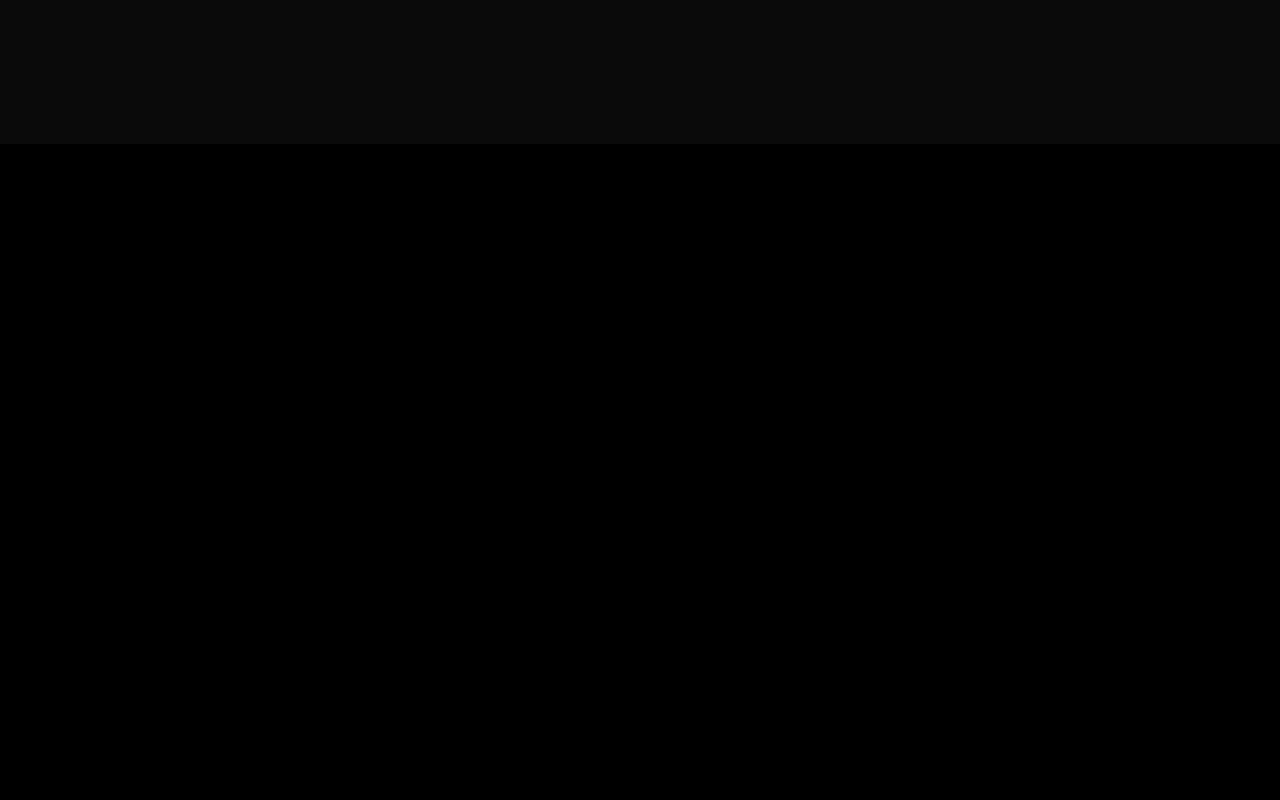
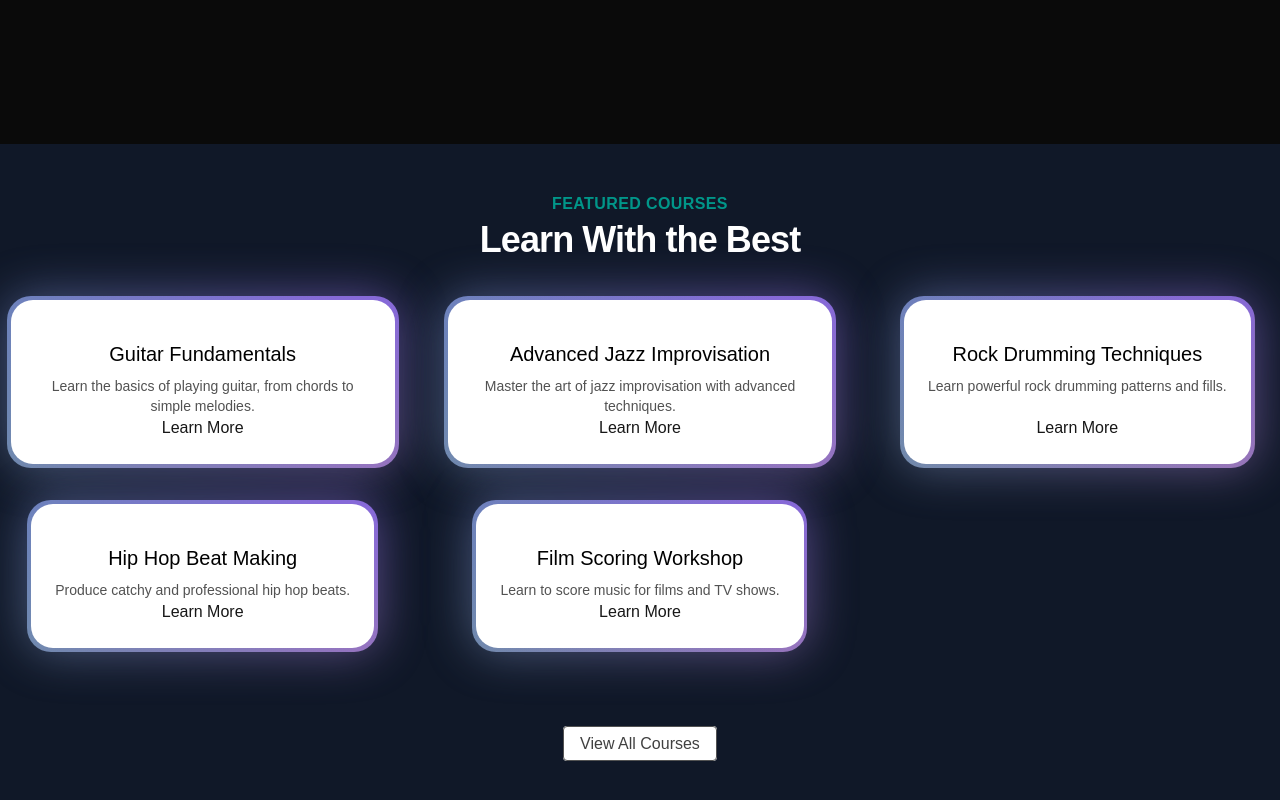
Before and after one commit to palakbanik/create-website-by-nectJS, a Next.js app: page / in a window 1280 px wide. Shown: the part 656-1456 px from the top of the page. Before the commit the page ends 800 px from the top, so only its background shows below. Built offline with nearby package versions, Linux system fonts and the light colour scheme.

Commit message:
adding FeatureSection

```diff
--- a/src/app/page.tsx
+++ b/src/app/page.tsx
@@ -1,3 +1,4 @@
+import FeaturedSection from "@/components/FeaturedCourses";
 import HeroSection from "@/components/HeroSection";
 
 export default function Home() {
@@ -5,6 +6,7 @@
     <>
       <main className="min-h-screen bg-black/[0.96] antialiased bg-grid-white/[0.02]">
         <HeroSection />
+        <FeaturedSection />
       </main>
     </>
   );
--- /dev/null
+++ b/src/components/FeaturedCourses.tsx
@@ -0,0 +1,63 @@
+"use client";
+import courseData from "@/data/music_courses.json";
+import Link from "next/link";
+import { BackgroundGradient } from "@/components/ui/background-gradient";
+interface Course {
+  id: number;
+  title: string;
+  description: string;
+  slug: string;
+  price: string;
+  instructor: string;
+  isFeatured: boolean;
+}
+
+export default function FeaturedSection() {
+  const featuredCourses = courseData.courses.filter(
+    (course: Course) => course.isFeatured
+  );
+
+  return (
+    <>
+      <div className="py-12 bg-gray-900">
+        <div>
+          <div className="text-center">
+            <h2 className="text-base text-teal-600 font-semibold tracking-wide uppercase">
+              FEATURED COURSES
+            </h2>
+            <p className="mt-2 text-3xl leading-8 font-extrabold tracking-tight text-white sm:text-4xl">
+              Learn With the Best
+            </p>
+          </div>
+        </div>
+        <div className="mt-10">
+          <div className="grid grid-cols-1 sm:grid-cols-2 lg:grid-cols-3 gap-8 justify-center">
+            {featuredCourses.map((course: Course) => (
+              <div key={course.id} className="flex justify-center">
+                <BackgroundGradient className="flex flex-col rounded-[22px] bg-white dark:bg-zinc-900 overflow-hidden h-full max-w-sm">
+                  <div className="p-4 sm:p-6 flex flex-col items-center text-center flex-grow ">
+                    <p className="text-lg sm:text-xl text-black mt-4 mb-2 dark:text-neutral-200">
+                      {course.title}
+                    </p>
+                    <p className="text-sm text-neutral-600 dark:text-neutral-400 flex-grow">
+                      {course.description}
+                    </p>
+                    <Link href={`/courses/${course.slug}`}>Learn More</Link>
+                  </div>
+                </BackgroundGradient>
+              </div>
+            ))}
+          </div>
+        </div>
+        <div className="mt-20 text-center">
+          <Link
+            href={"/courses"}
+            className="px-4 py-2 rounded border border-neutral-600 text-neutral-700 bg-white hover:bg-gray-100 transition duration-100"
+          >
+            View All Courses
+          </Link>
+        </div>
+      </div>
+    </>
+  );
+}
--- a/src/components/HeroSection.tsx
+++ b/src/components/HeroSection.tsx
@@ -5,10 +5,10 @@
 export default function HeroSection() {
   return (
     <>
-      <div className="h-auto md:h-[40rem] w-full rounded-full flex flex-col items-center justify-center gap-5 relative overflow-hidden mx-auto py-10 md:py-0 ">
+      <div className="h-auto md:h-screen w-full rounded-full flex flex-col items-center justify-center gap-5 relative overflow-hidden mx-auto py-10 md:py-0 ">
         <div className="p-4 relative z-10 w-full text-center">
           <Spotlight
-            className="-top-50 left-0 md:-top-60 md:left-80"
+            className="-top-70 left-0 md:-top-60 md:left-80"
             fill="white"
           />
           <h1 className=" mt-20 md:mt-0 text-4xl md:text-7xl font-bold bg-clip-text text-transparent bg-gradient-to-b from-neutral-50 to-neutral-400 ">
--- /dev/null
+++ b/src/components/ui/background-gradient.tsx
@@ -0,0 +1,72 @@
+import { cn } from "@/lib/utils";
+import React from "react";
+import { motion } from "motion/react";
+
+export const BackgroundGradient = ({
+  children,
+  className,
+  containerClassName,
+  animate = true,
+}: {
+  children?: React.ReactNode;
+  className?: string;
+  containerClassName?: string;
+  animate?: boolean;
+}) => {
+  const variants = {
+    initial: {
+      backgroundPosition: "0 50%",
+    },
+    animate: {
+      backgroundPosition: ["0, 50%", "100% 50%", "0 50%"],
+    },
+  };
+  return (
+    <div className={cn("relative p-[4px] group", containerClassName)}>
+      <motion.div
+        variants={animate ? variants : undefined}
+        initial={animate ? "initial" : undefined}
+        animate={animate ? "animate" : undefined}
+        transition={
+          animate
+            ? {
+                duration: 5,
+                repeat: Infinity,
+                repeatType: "reverse",
+              }
+            : undefined
+        }
+        style={{
+          backgroundSize: animate ? "400% 400%" : undefined,
+        }}
+        className={cn(
+          "absolute inset-0 rounded-3xl z-[1] opacity-60 group-hover:opacity-100 blur-xl  transition duration-500 will-change-transform",
+          " bg-[radial-gradient(circle_farthest-side_at_0_100%,#00ccb1,transparent),radial-gradient(circle_farthest-side_at_100%_0,#7b61ff,transparent),radial-gradient(circle_farthest-side_at_100%_100%,#ffc414,transparent),radial-gradient(circle_farthest-side_at_0_0,#1ca0fb,#141316)]"
+        )}
+      />
+      <motion.div
+        variants={animate ? variants : undefined}
+        initial={animate ? "initial" : undefined}
+        animate={animate ? "animate" : undefined}
+        transition={
+          animate
+            ? {
+                duration: 5,
+                repeat: Infinity,
+                repeatType: "reverse",
+              }
+            : undefined
+        }
+        style={{
+          backgroundSize: animate ? "400% 400%" : undefined,
+        }}
+        className={cn(
+          "absolute inset-0 rounded-3xl z-[1] will-change-transform",
+          "bg-[radial-gradient(circle_farthest-side_at_0_100%,#00ccb1,transparent),radial-gradient(circle_farthest-side_at_100%_0,#7b61ff,transparent),radial-gradient(circle_farthest-side_at_100%_100%,#ffc414,transparent),radial-gradient(circle_farthest-side_at_0_0,#1ca0fb,#141316)]"
+        )}
+      />
+
+      <div className={cn("relative z-10", className)}>{children}</div>
+    </div>
+  );
+};
--- a/src/data/music_cources.json
+++ /dev/null
@@ -1,54 +0,0 @@
-{
-  "courses": [
-    {
-      "id": 1,
-      "title": "Guitar Fundamentals",
-      "description": "Learn the basics of playing guitar, from chords to simple melodies.",
-      "slug": "guitar-fundamentals",
-      "price": "Beginner",
-      "instructor": "John Mayer",
-      "isFeatured": "Yes",
-      "image": "https://example.com/guitar-course.jpg"
-    },
-    {
-      "id": 2,
-      "title": "Piano for Beginners",
-      "description": "A step-by-step guide to playing piano and reading sheet music.",
-      "slug": "piano-beginners",
-      "price": "Beginner",
-      "instructor": "Yiruma",
-      "isFeatured": "No",
-      "image": "https://example.com/piano-course.jpg"
-    },
-    {
-      "id": 3,
-      "title": "Advanced Jazz Improvisation",
-      "description": "Master the art of jazz improvisation with advanced techniques.",
-      "slug": "jazz-improvisation",
-      "price": "Advanced",
-      "instructor": "Herbie Hancock",
-      "isFeatured": "Yes",
-      "image": "https://example.com/jazz-course.jpg"
-    },
-    {
-      "id": 4,
-      "title": "Electronic Music Production",
-      "description": "Learn to produce electronic music using modern software and tools.",
-      "slug": "electronic-music",
-      "price": "Intermediate",
-      "instructor": "Deadmau5",
-      "isFeatured": "No",
-      "image": "https://example.com/electronic-course.jpg"
-    },
-    {
-      "id": 5,
-      "title": "Classical Violin Essentials",
-      "description": "A classical violin course focusing on techniques and famous pieces.",
-      "slug": "classical-violin",
-      "price": "Intermediate",
-      "instructor": "Itzhak Perlman",
-      "isFeatured": "No",
-      "image": "https://example.com/violin-course.jpg"
-    }
-  ]
-}
--- /dev/null
+++ b/src/data/music_courses.json
@@ -0,0 +1,104 @@
+{
+  "courses": [
+    {
+      "id": 1,
+      "title": "Guitar Fundamentals",
+      "description": "Learn the basics of playing guitar, from chords to simple melodies.",
+      "slug": "guitar-fundamentals",
+      "price": "Beginner",
+      "instructor": "John Mayer",
+      "isFeatured": true,
+      "image": "https://example.com/guitar-course.jpg"
+    },
+    {
+      "id": 2,
+      "title": "Piano for Beginners",
+      "description": "A step-by-step guide to playing piano and reading sheet music.",
+      "slug": "piano-beginners",
+      "price": "Beginner",
+      "instructor": "Yiruma",
+      "isFeatured": false,
+      "image": "https://example.com/piano-course.jpg"
+    },
+    {
+      "id": 3,
+      "title": "Advanced Jazz Improvisation",
+      "description": "Master the art of jazz improvisation with advanced techniques.",
+      "slug": "jazz-improvisation",
+      "price": "Advanced",
+      "instructor": "Herbie Hancock",
+      "isFeatured": true,
+      "image": "https://example.com/jazz-course.jpg"
+    },
+    {
+      "id": 4,
+      "title": "Electronic Music Production",
+      "description": "Learn to produce electronic music using modern software and tools.",
+      "slug": "electronic-music",
+      "price": "Intermediate",
+      "instructor": "Deadmau5",
+      "isFeatured": false,
+      "image": "https://example.com/electronic-course.jpg"
+    },
+    {
+      "id": 5,
+      "title": "Classical Violin Essentials",
+      "description": "A classical violin course focusing on techniques and famous pieces.",
+      "slug": "classical-violin",
+      "price": "Intermediate",
+      "instructor": "Itzhak Perlman",
+      "isFeatured": false,
+      "image": "https://example.com/violin-course.jpg"
+    },
+    {
+      "id": 6,
+      "title": "Rock Drumming Techniques",
+      "description": "Learn powerful rock drumming patterns and fills.",
+      "slug": "rock-drumming",
+      "price": "Intermediate",
+      "instructor": "Dave Grohl",
+      "isFeatured": true,
+      "image": "https://example.com/drum-course.jpg"
+    },
+    {
+      "id": 7,
+      "title": "Modern Music Composition",
+      "description": "Create modern music compositions using DAWs and synths.",
+      "slug": "modern-composition",
+      "price": "Advanced",
+      "instructor": "Hans Zimmer",
+      "isFeatured": false,
+      "image": "https://example.com/composition-course.jpg"
+    },
+    {
+      "id": 8,
+      "title": "Hip Hop Beat Making",
+      "description": "Produce catchy and professional hip hop beats.",
+      "slug": "hiphop-beats",
+      "price": "Beginner",
+      "instructor": "J Dilla",
+      "isFeatured": true,
+      "image": "https://example.com/hiphop-course.jpg"
+    },
+    {
+      "id": 9,
+      "title": "Music Theory Basics",
+      "description": "Understand the fundamentals of music theory.",
+      "slug": "music-theory",
+      "price": "Beginner",
+      "instructor": "Jacob Collier",
+      "isFeatured": false,
+      "image": "https://example.com/theory-course.jpg"
+    },
+    {
+      "id": 10,
+      "title": "Film Scoring Workshop",
+      "description": "Learn to score music for films and TV shows.",
+      "slug": "film-scoring",
+      "price": "Advanced",
+      "instructor": "Ramin Djawadi",
+      "isFeatured": true,
+      "image": "https://example.com/filmscore-course.jpg"
+    }
+  ]
+}
```
